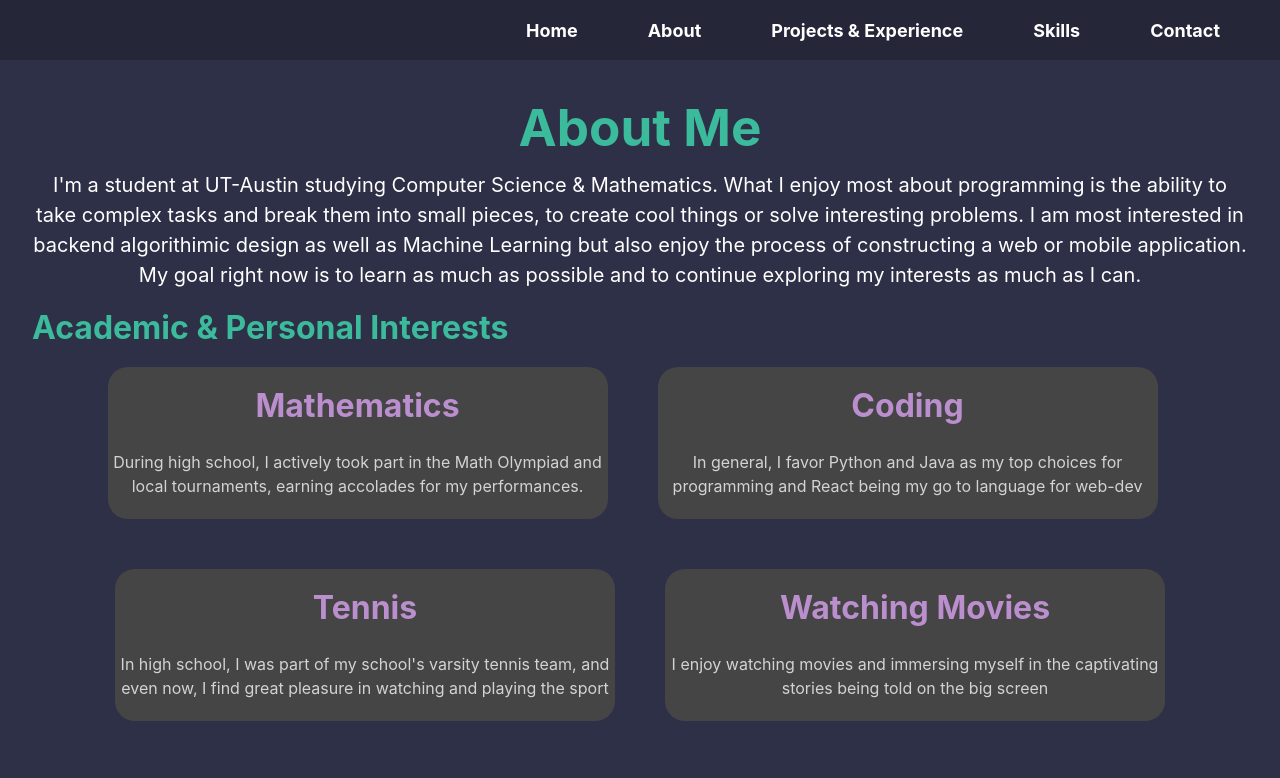
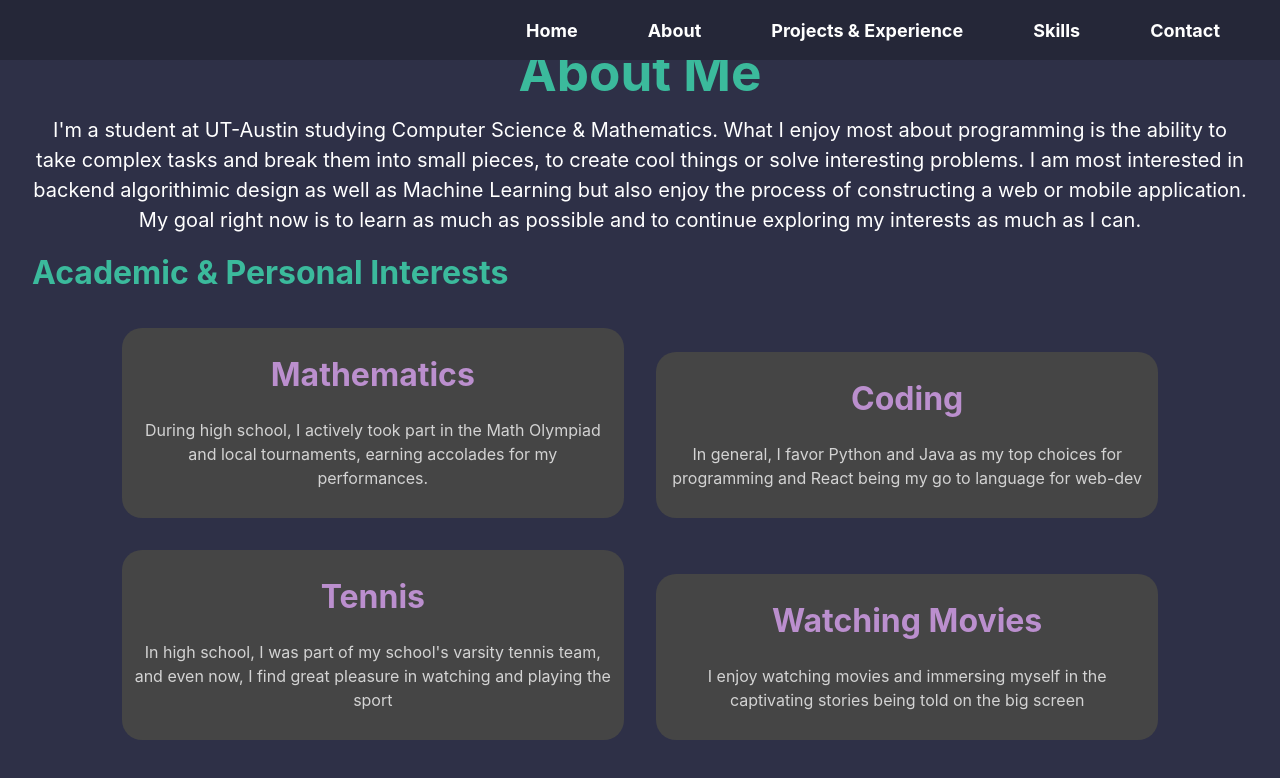
Before and after one commit to AyanGupta516/Personal-Website, a React (Vite) app: page /AboutMe in a window 1280 px wide. Shown: the top 778 px of the page. Built offline with nearby package versions, Linux system fonts and the light colour scheme.

Commit message:
Changed About Page

```diff
--- a/src/MainScreens/AboutMe.jsx
+++ b/src/MainScreens/AboutMe.jsx
@@ -1,32 +1,40 @@
 import React from 'react'
 export default function AboutMe() {
-    const headingstyle = {color: '#BB8FCE', fontSize: '32px'}
-    const paragraphstyle = {color: 'lightgrey', padding: '5px'}
+    const headingstyle = {color: '#BB8FCE', fontSize: '2rem'}
+    const paragraphstyle = {color: 'lightgrey', padding: '.25rem'}
+    const cardStyle = {
+        display: 'inline-block',
+        borderRadius: '20px',
+        backgroundColor: '#454545',
+        width: '40%',
+        margin: '1rem',
+        padding: '.5rem',
+      };
     return (
     <>
         <div>
-            <h1 style = {{color: '#3BBA9C', marginTop: '20px'}}> About Me </h1>
-            <p style = {{color: 'white', fontSize: '20px', textAlign: 'center', marginTop: '-20px', display: 'flex', justifyContent: 'center'}}> I'm a student at UT-Austin studying Computer Science & Mathematics. What I enjoy most about programming is the
+            <h1 style = {{color: '#3BBA9C', marginTop: '0rem'}}> About Me </h1>
+            <p style = {{color: 'white', fontSize: '1.25rem', textAlign: 'center', marginTop: '-20px', display: 'flex', justifyContent: 'center'}}> I'm a student at UT-Austin studying Computer Science & Mathematics. What I enjoy most about programming is the
                 ability to take complex tasks and break them into small pieces, to create cool things or solve interesting problems. I am
                 most interested in backend algorithimic design as well as Machine Learning but also enjoy the process of constructing a web
                 or mobile application. My goal right now is to learn as much as possible and to continue exploring my interests as much as I can.
             </p>
-            <h1 style = {{color: '#3BBA9C', fontSize: '32px', textAlign: 'left', marginTop: '20px'}}> Academic & Personal Interests </h1>
+            <h1 style = {{color: '#3BBA9C', fontSize: '2rem', textAlign: 'left', marginTop: '1.25rem'}}> Academic & Personal Interests </h1>
         </div>
         <div>
-        <div style = {{display: 'inline-block', borderRadius: '20px', backgroundColor:'#454545', marginRight: '50px', width: '500px', marginLeft: '-15px'}}>
+        <div style = {cardStyle}>
             <h1 style = {headingstyle}> Mathematics</h1>
             <p style = {paragraphstyle}> During high school, I actively took part in the Math Olympiad and local tournaments, earning accolades for my performances.</p>
         </div>
-        <div style = {{display: 'inline-block', borderRadius: '20px', backgroundColor:'#454545', width: '500px'}}>
+        <div style = {cardStyle}>
             <h1 style = {headingstyle}> Coding </h1>
             <p style = {paragraphstyle}> In general, I favor Python and Java as my top choices for programming and React being my go to language for web-dev </p>
         </div>
-        <div style = {{display: 'inline-block', borderRadius: '20px', backgroundColor:'#454545', width: '500px', marginRight: '50px', marginTop: '50px' }}>
+        <div style = {cardStyle}>
             <h1 style = {headingstyle}> Tennis </h1>
             <p style = {paragraphstyle}> In high school, I was part of my school's varsity tennis team, and even now, I find great pleasure in watching and playing the sport </p>
         </div>
-        <div style = {{display: 'inline-block', borderRadius: '20px', backgroundColor:'#454545', width: '500px' }}>
+        <div style = {cardStyle}>
             <h1 style = {headingstyle}> Watching Movies </h1>
             <p style = {paragraphstyle}> I enjoy watching movies and immersing myself in the captivating stories being told on the big screen </p>
         </div>
--- a/src/MainScreens/UpperNavigationBar.jsx
+++ b/src/MainScreens/UpperNavigationBar.jsx
@@ -10,10 +10,10 @@ export default function UpperNavigationBar() {
         setIsHovered(null)
     }
     return (
-            <div style={{position: 'absolute', top: '0%', left: '50%', transform: 'translateX(-50%)', display: 'flex', justifyContent: 'flex-end', width: '100%', alignItems:'center', height: '7.5%', backgroundColor: '#252738', overflow: 'auto' }}>
+            <div style={{position: 'absolute', top: '0%', left: '50%', transform: 'translateX(-50%)', display: 'flex', justifyContent: 'flex-end', width: '100%', alignItems:'center', height: '7.5%', backgroundColor: '#252738', overflowX: 'auto' }}>
                 <NavLink to = '/'  onMouseEnter = {() => handleHovered('Home')} onMouseLeave = {removehover} style = {{color: isHovered === 'Home' ? '#3BBA9C': 'white' , marginRight: '70px', fontWeight:'bold', fontSize: '18px'}}> Home </NavLink>
                 <NavLink to = '/AboutMe' onMouseEnter = {() => handleHovered('AboutMe')} onMouseLeave = {removehover} style = {{color: isHovered === 'AboutMe' ? '#3BBA9C': 'white', marginRight: '70px', fontWeight:'bold', fontSize: '18px'}}> About</NavLink>
-                <NavLink to = '/Experience' onMouseEnter = {() => handleHovered('Experience')} onMouseLeave = {removehover} style = {{color: isHovered === 'Experience' ? '#3BBA9C': 'white',  marginRight: '70px', fontWeight:'bold', fontSize: '18px'}}> Projects & Experience </NavLink>
+                <NavLink to = '/Experience' o nMouseEnter = {() => handleHovered('Experience')} onMouseLeave = {removehover} style = {{color: isHovered === 'Experience' ? '#3BBA9C': 'white',  marginRight: '70px', fontWeight:'bold', fontSize: '18px'}}> Projects & Experience </NavLink>
                 <NavLink to = '/Skills' onMouseEnter = {() => handleHovered('Skills')} onMouseLeave = {removehover} style = {{color: isHovered === 'Skills' ? '#3BBA9C': 'white', marginRight: '70px', fontWeight:'bold', fontSize: '18px'}}> Skills </NavLink>
                 <NavLink to = '/Contact' onMouseEnter = {() => handleHovered('Contact')} onMouseLeave = {removehover} style = {{color: isHovered === 'Contact' ? '#3BBA9C': 'white', marginRight: '60px', fontWeight:'bold', fontSize: '18px'}}> Contact</NavLink>
             </div>
```
